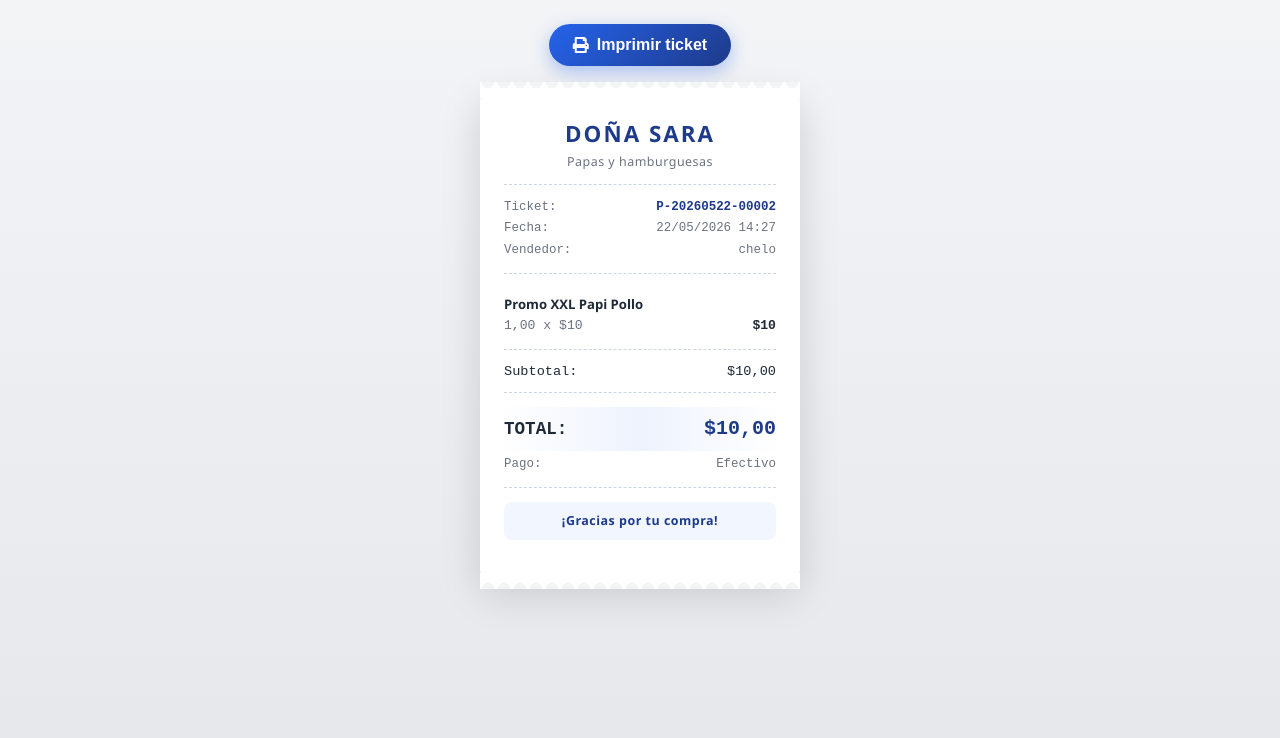
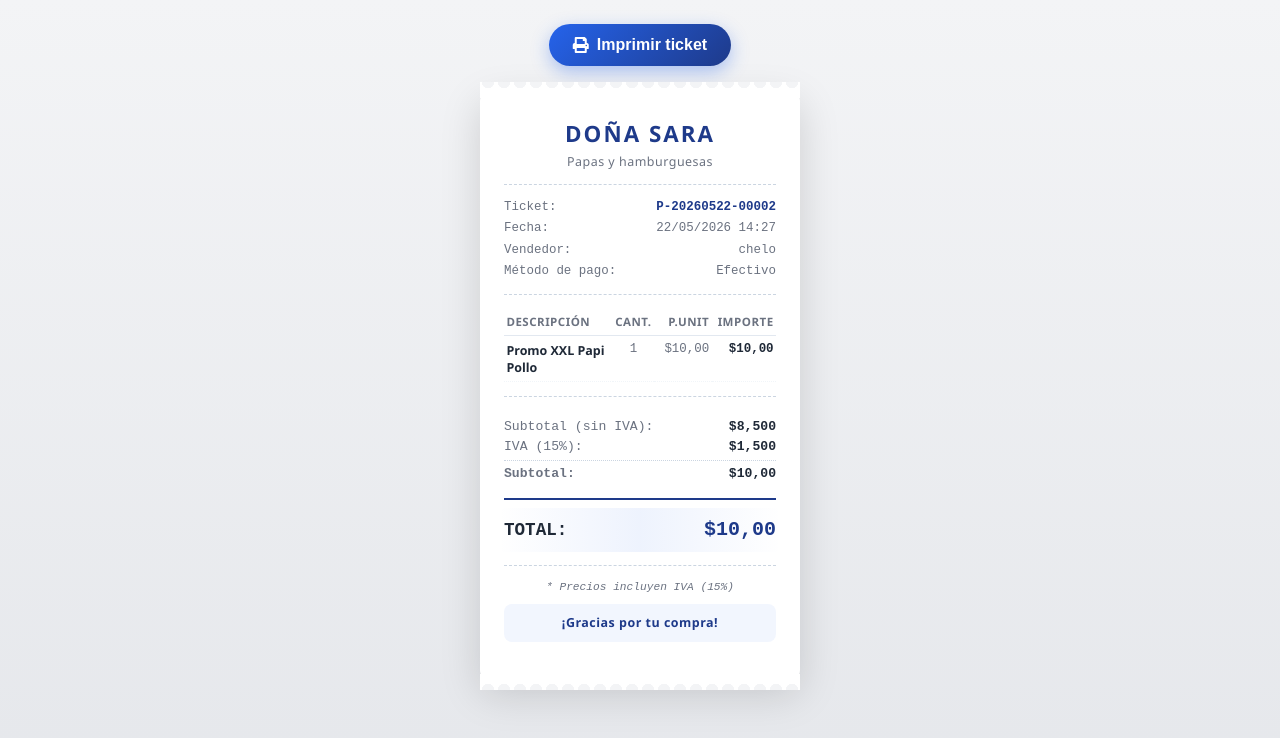
Before and after one commit to Josegomezxc/DO-A-SARA, a Django app: page /pedidos/2/ticket/ in a window 1280 px wide. Shown: the top 738 px of the page. Run offline with Django 5.2, Linux system fonts and the light colour scheme; data comes from the database, SQL or seed files in the repository.

Commit message:
cambios fact

```diff
--- a/app/orders/models.py
+++ b/app/orders/models.py
@@ -100,6 +100,19 @@ class Order(models.Model):
         self.estado = self.ESTADO_CANCELADO
         self.save(update_fields=['estado', 'actualizado'])
 
+    # ---------- Desglose de IVA ----------
+    IVA_RATE = Decimal('0.15')
+
+    @property
+    def subtotal_sin_iva(self):
+        """Subtotal sin IVA (subtotal - 15%)."""
+        return (self.subtotal - self.iva_subtotal).quantize(Decimal('0.001'))
+
+    @property
+    def iva_subtotal(self):
+        """IVA sobre el subtotal: subtotal × 15%."""
+        return (self.subtotal * self.IVA_RATE).quantize(Decimal('0.001'))
+
 
 class OrderItem(models.Model):
     """Línea de detalle de un pedido."""
--- a/app/orders/static/orders/css/ticket.css
+++ b/app/orders/static/orders/css/ticket.css
@@ -102,6 +102,11 @@ hr {
   margin: 0.85rem 0;
 }
 
+hr.hr-total {
+  border-top: 2px solid var(--tk-brand-deep);
+  margin: 0.5rem 0;
+}
+
 /* ===== Header info ===== */
 .row {
   display: flex;
@@ -120,51 +125,119 @@ hr {
 
 .row strong { color: var(--tk-brand-deep); font-weight: 700; }
 
-/* ===== Items ===== */
+/* ===== Tabla de items (4 columnas) ===== */
 table {
   width: 100%;
   border-collapse: collapse;
-  font-size: 0.82rem;
+  font-size: 0.78rem;
   margin: 0.25rem 0;
 }
 
+table th,
 table td {
-  padding: 0.15rem 0;
+  padding: 0.3rem 0.15rem;
   vertical-align: top;
 }
 
-/* Nombre del producto en una fila propia, en negrita */
-table tr:nth-child(3n+1) td {
-  padding-top: 0.5rem;
+/* Encabezado de tabla */
+.table-header th {
+  font-family: 'Segoe UI', system-ui, sans-serif;
   font-weight: 700;
+  font-size: 0.72rem;
+  text-transform: uppercase;
+  letter-spacing: 0.5px;
+  color: var(--tk-muted);
+  border-bottom: 1px solid #e2e8f0;
+  padding-bottom: 0.4rem;
+}
+
+.th-desc { text-align: left; width: 42%; }
+.th-qty  { text-align: center; width: 12%; }
+.th-price { text-align: right; width: 22%; }
+.th-subt { text-align: right; width: 24%; }
+
+/* Filas de items */
+.item-row td {
+  padding-top: 0.4rem;
+  border-bottom: 1px dotted #f1f5f9;
+}
+
+.td-desc {
+  font-weight: 600;
   color: var(--tk-text);
   font-family: 'Segoe UI', system-ui, sans-serif;
 }
 
-td.qty {
-  width: 60%;
+.td-qty {
+  text-align: center;
   font-family: 'Courier New', monospace;
   color: var(--tk-muted);
 }
 
-td.subt {
+.td-price {
   text-align: right;
-  width: 40%;
+  font-family: 'Courier New', monospace;
+  color: var(--tk-muted);
+}
+
+.td-subt {
+  text-align: right;
   font-family: 'Courier New', monospace;
   font-weight: 700;
   color: var(--tk-text);
+}
+
+.item-note {
+  padding-left: 0.5rem !important;
+  font-style: italic;
+  color: var(--tk-muted);
+}
+
+.item-note i {
+  margin-right: 0.25rem;
+  font-size: 0.7rem;
+}
+
+/* ===== Sección de totales / IVA ===== */
+.totals-section {
+  padding: 0.25rem 0;
+}
+
+.totals-row {
+  font-size: 0.82rem;
+  margin: 0.3rem 0;
+  font-family: 'Courier New', monospace;
+}
+
+.totals-row span:first-child {
+  color: var(--tk-muted);
+}
+
+.totals-row span:last-child {
+  font-weight: 600;
+  color: var(--tk-text);
+}
+
+.subtotal-line {
+  font-weight: 700;
+  padding-top: 0.3rem;
+  border-top: 1px dotted #cbd5e1;
+  margin-top: 0.4rem;
+}
+
+.descuento-line span:last-child {
+  color: #dc2626 !important;
+  font-weight: 700;
 }
 
 /* ===== Total destacado ===== */
 .total {
   font-size: 1.1rem;
   font-weight: 800;
-  padding: 0.65rem 0;
+  padding: 0.65rem 0.35rem;
   background: linear-gradient(90deg, transparent 0%, rgba(37, 99, 235, 0.08) 50%, transparent 100%);
   border-radius: 6px;
   margin: 0.35rem -0.35rem;
-  padding-left: 0.35rem;
-  padding-right: 0.35rem;
 }
 
 .total span:last-child {
@@ -175,8 +248,16 @@ td.subt {
 /* ===== Centrados ===== */
 .center { text-align: center; }
 
+/* Nota de impuesto */
+p.tax-note {
+  margin-bottom: 0.25rem !important;
+  font-size: 0.7rem !important;
+  color: var(--tk-muted) !important;
+  font-style: italic;
+}
+
 /* Mensaje de "Gracias por tu compra!" más vistoso */
-p.small.center {
+p.small.center:last-of-type {
   margin-top: 0.5rem !important;
   padding: 0.65rem 0.5rem;
   background: rgba(37, 99, 235, 0.06);
@@ -205,6 +286,7 @@ p.small.center {
   .ticket::after { display: none; }
   .no-print { display: none !important; }
   .total { background: none; }
+  hr.hr-total { border-top: 2px solid #000; }
 }
 
 /* ===== Mobile responsive ===== */
--- a/app/orders/templates/orders/ticket.html
+++ b/app/orders/templates/orders/ticket.html
@@ -16,6 +16,8 @@
         <h2 class="brand">DOÑA SARA</h2>
         <p class="small brand-sub">Papas y hamburguesas</p>
         <hr>
+
+        <!-- Datos del ticket -->
         <div class="row small">
             <span>Ticket:</span> <strong>{{ pedido.numero }}</strong>
         </div>
@@ -28,40 +30,74 @@
         {% if pedido.cliente %}
         <div class="row small"><span>Cliente:</span> <span>{{ pedido.cliente }}</span></div>
         {% endif %}
+        <div class="row small">
+            <span>Método de pago:</span> <span>{{ pedido.get_metodo_pago_display }}</span>
+        </div>
         <hr>
+
+        <!-- Detalle de productos -->
         <table>
+            <thead>
+                <tr class="table-header">
+                    <th class="th-desc">Descripción</th>
+                    <th class="th-qty">Cant.</th>
+                    <th class="th-price">P.Unit</th>
+                    <th class="th-subt">Importe</th>
+                </tr>
+            </thead>
+            <tbody>
             {% for item in pedido.items.all %}
-            <tr>
-                <td>{{ item.producto.nombre|truncatechars:24 }}</td>
-            </tr>
-            <tr>
-                <td class="qty">{{ item.cantidad|floatformat:2 }} x ${{ item.precio_unitario|floatformat:0 }}</td>
-                <td class="subt">${{ item.subtotal|floatformat:0 }}</td>
-            </tr>
-            {% if item.nota %}<tr><td colspan="2" class="small">  + {{ item.nota }}</td></tr>{% endif %}
+                <tr class="item-row">
+                    <td class="td-desc">{{ item.producto.nombre }}</td>
+                    <td class="td-qty">{{ item.cantidad|floatformat:0 }}</td>
+                    <td class="td-price">${{ item.precio_unitario|floatformat:2 }}</td>
+                    <td class="td-subt">${{ item.subtotal|floatformat:2 }}</td>
+                </tr>
+                {% if item.nota %}
+                <tr><td colspan="4" class="small item-note"><i class="fas fa-comment-dots"></i> {{ item.nota }}</td></tr>
+                {% endif %}
             {% endfor %}
+            </tbody>
         </table>
+
         <hr>
-        <div class="row">
-            <span>Subtotal:</span> <span>${{ pedido.subtotal|floatformat:2 }}</span>
+
+        <!-- Desglose de totales -->
+        <div class="totals-section">
+            <div class="row totals-row">
+                <span>Subtotal (sin IVA):</span>
+                <span>${{ pedido.subtotal_sin_iva|floatformat:3 }}</span>
+            </div>
+            <div class="row totals-row">
+                <span>IVA (15%):</span>
+                <span>${{ pedido.iva_subtotal|floatformat:3 }}</span>
+            </div>
+            <div class="row totals-row subtotal-line">
+                <span>Subtotal:</span>
+                <span>${{ pedido.subtotal|floatformat:2 }}</span>
+            </div>
+            {% if pedido.descuento %}
+            <div class="row totals-row descuento-line">
+                <span>Descuento:</span>
+                <span>-${{ pedido.descuento|floatformat:2 }}</span>
+            </div>
+            {% endif %}
         </div>
-        {% if pedido.descuento %}
-        <div class="row">
-            <span>Descuento:</span> <span>-${{ pedido.descuento|floatformat:2 }}</span>
+
+        <hr class="hr-total">
+
+        <div class="row total">
+            <span>TOTAL:</span>
+            <span>${{ pedido.total|floatformat:2 }}</span>
         </div>
-        {% endif %}
-        <hr>
-        <div class="row total">
-            <span>TOTAL:</span> <span>${{ pedido.total|floatformat:2 }}</span>
-        </div>
-        <div class="row small mt-2">
-            <span>Pago:</span> <span>{{ pedido.get_metodo_pago_display }}</span>
-        </div>
+
         {% if pedido.notas %}
         <hr>
         <p class="small"><i class="fas fa-sticky-note" aria-hidden="true"></i> {{ pedido.notas }}</p>
         {% endif %}
+
         <hr>
+        <p class="small center tax-note">* Precios incluyen IVA (15%)</p>
         <p class="small center">¡Gracias por tu compra!</p>
     </section>
 
```
Also changed, not shown: app/orders/static/orders/js/pos.js (+23 -0 lines), app/orders/migrations/0002_order_iva.py (added), app/orders/migrations/0003_remove_order_iva.py (added).
